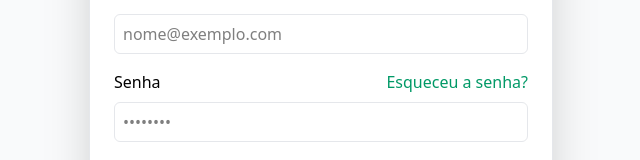
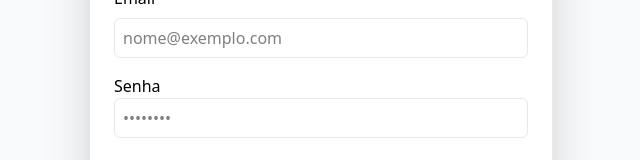
Before and after one commit to MariaJuliaAS/SyncLife, a React (Vite) app: page /login in a window 1280 px wide. Shown: the part 402-562 px from the top of the page, without its empty margins (319-959 px from the left). Built offline with nearby package versions, Linux system fonts and the light colour scheme; no server answers.

Commit message:
Removendo link não usado

```diff
--- a/src/pages/login/index.tsx
+++ b/src/pages/login/index.tsx
@@ -86,10 +86,7 @@ export function Login() {
                             onChange={(e) => setUserLogin(prev => ({ ...prev, email: e.target.value }))}
                             required
                         />
-                        <div className="flex justify-between mb-2">
-                            <label className="sm:text-base text-sm font-medium">Senha</label>
-                            <a className="sm:text-base text-sm text-emerald-600 font-medium select-none cursor-pointer">Esqueceu a senha?</a>
-                        </div>
+                        <label className="sm:text-base text-sm font-medium">Senha</label>
                         <Input
                             placeholder="••••••••"
                             type={showPassword ? 'text' : 'password'}
```
